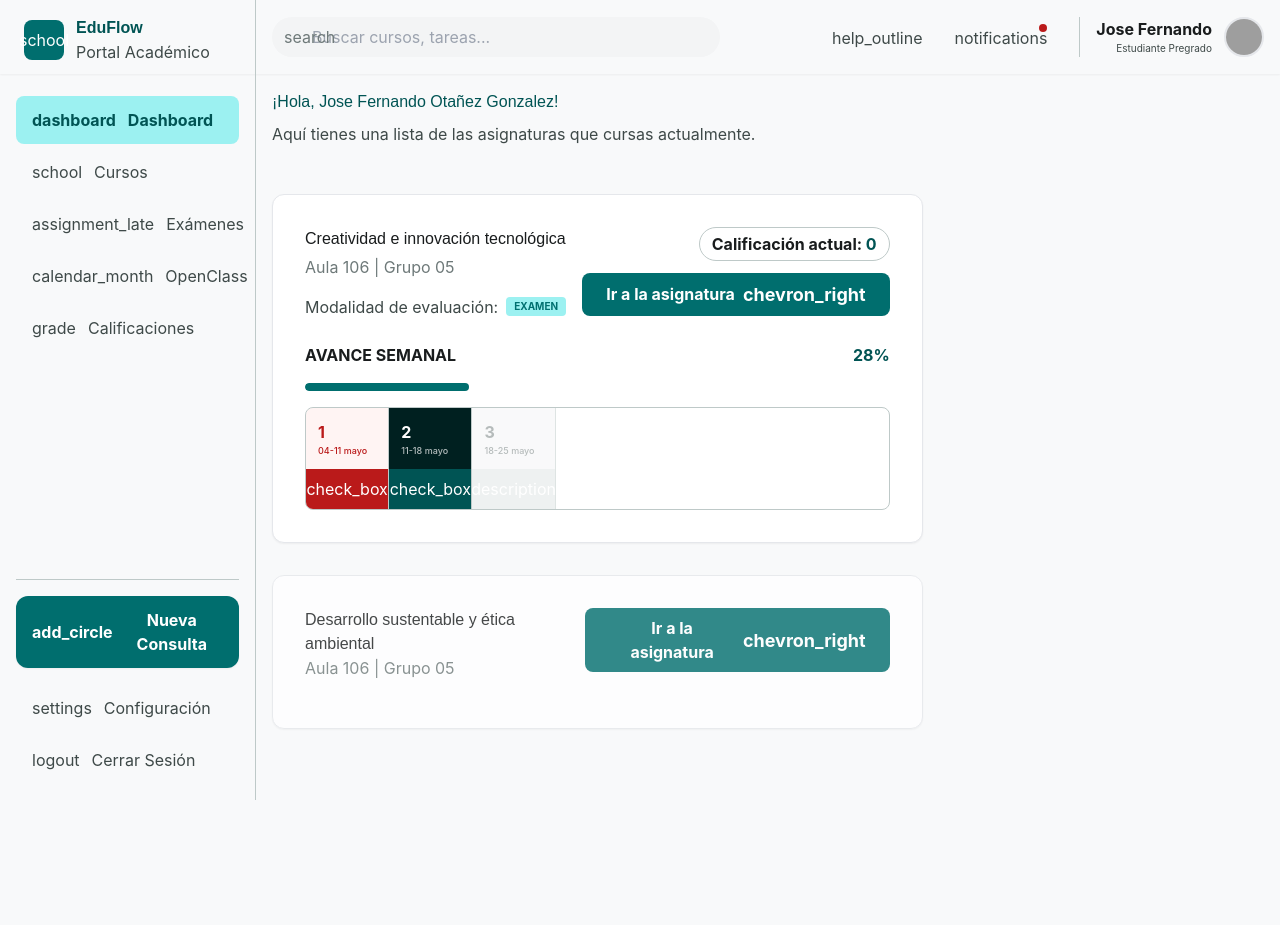
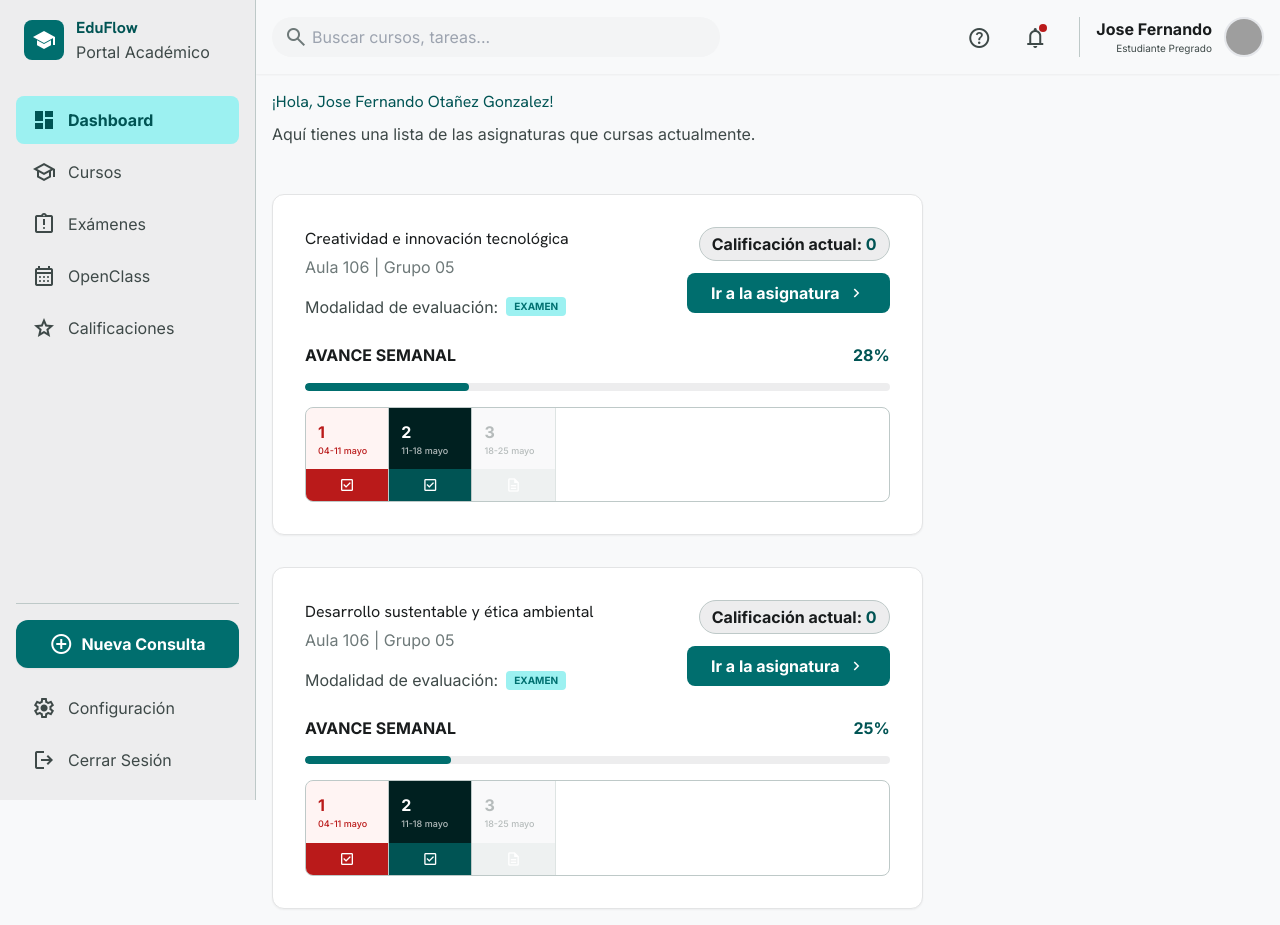
Before and after one commit to OMFER/plataforma-escuela, a React (Vite) app: page / in a window 1280 px wide. Before the commit the page ends 874 px from the top, so only its background shows below. Built offline with nearby package versions, Linux system fonts and the light colour scheme; grey boxes are pictures that could not be loaded.

Commit message:
<hotfix> (Layout) correcciones visualización de layout

```diff
--- a/index.html
+++ b/index.html
@@ -5,6 +5,11 @@
     <link rel="icon" type="image/svg+xml" href="/favicon.svg" />
     <meta name="viewport" content="width=device-width, initial-scale=1.0" />
     <title>plataforma-esc</title>
+    <!-- Fonts & Icons -->
+    <link rel="preconnect" href="https://fonts.googleapis.com">
+    <link rel="preconnect" href="https://fonts.gstatic.com" crossorigin>
+    <link href="https://fonts.googleapis.com/css2?family=Hanken+Grotesk:wght@300;400;500;600;700;800&family=Inter:wght@300;400;500;600;700;800&display=swap" rel="stylesheet">
+    <link rel="stylesheet" href="https://fonts.googleapis.com/css2?family=Material+Symbols+Outlined:opsz,wght,FILL,GRAD@20..48,100..700,0..1,-50..200" />
   </head>
   <body>
     <div id="root"></div>
--- a/src/App.tsx
+++ b/src/App.tsx
@@ -1,4 +1,4 @@
-import { BrowserRouter, Routes, Route } from 'react-router-dom';
+import { BrowserRouter, Routes, Route, Navigate } from 'react-router-dom';
 import { Layout } from './components/layout/Layout';
 import { Dashboard } from './pages/Dashboard';
 import { CourseDetail } from './pages/CourseDetail';
@@ -11,8 +11,11 @@ function App() {
         {/* El Layout envuelve todas las rutas que estén dentro */}
         <Route element={<Layout />}>
           <Route path="/" element={<Dashboard />} />
+          <Route path="/cursos" element={<Dashboard />} />
           <Route path="/curso/:id" element={<CourseDetail />} />
           <Route path="/openclass" element={<OpenClass />} />
+          <Route path="/calificaciones" element={<CourseDetail />} />
+          <Route path="*" element={<Navigate to="/" replace />} />
         </Route>
       </Routes>
     </BrowserRouter>
--- a/src/components/layout/Layout.tsx
+++ b/src/components/layout/Layout.tsx
@@ -7,9 +7,11 @@ export const Layout = () => {
   return (
     <div className="min-h-screen bg-background text-on-surface font-body-lg">
       <Sidebar />
-      <TopNavBar />
-      <div className="pb-16 md:pb-0">
-        <Outlet />
+      <div className="md:pl-64 min-h-screen flex flex-col">
+        <TopNavBar />
+        <div className="flex-1 pb-16 md:pb-0">
+          <Outlet />
+        </div>
       </div>
 
       <BottomNav />
--- a/src/components/layout/TopNavBar.tsx
+++ b/src/components/layout/TopNavBar.tsx
@@ -3,7 +3,7 @@ import { TOPBAR_TEXTS } from '../../constants/texts';
 
 export const TopNavBar = () => {
   return (
-    <header className="sticky top-0 w-full z-30 bg-surface shadow-sm md:pl-64">
+    <header className="sticky top-0 w-full z-30 bg-surface shadow-sm">
       <div className="max-w-[1440px] mx-auto flex justify-between items-center px-gutter py-4">
 
         <div className="hidden md:flex flex-1 max-w-md">
--- a/src/constants/mockData.ts
+++ b/src/constants/mockData.ts
@@ -23,7 +23,10 @@ export const COURSES: Course[] = [
     id: 2,
     title: "Desarrollo sustentable y ética ambiental",
     room: "Aula 106 | Grupo 05",
-    isPrimary: false
+    evaluation: "EXAMEN",
+    grade: 0,
+    progress: 25,
+    isPrimary: true
   }
 ];
 
--- a/src/pages/CourseDetail.tsx
+++ b/src/pages/CourseDetail.tsx
@@ -1,16 +1,15 @@
-import { useParams, Link } from 'react-router-dom';
+import { Link } from 'react-router-dom';
 import { COURSE_TEXTS } from '../constants/texts';
 import { EXAMS_DATA, CURRENT_COURSE } from '../constants/mockData';
 import { ExamsTable } from '../components/course/ExamsTable';
 
 export const CourseDetail = () => {
-  const { id } = useParams();
 
   // Calculamos el porcentaje de progreso general
   const progressPercent = Math.round((CURRENT_COURSE.examsCompleted / CURRENT_COURSE.totalExams) * 100);
 
   return (
-    <main className="md:pl-64 min-h-screen bg-background pb-12">
+    <main className="min-h-screen bg-background pb-12">
       {/* Imagina que aquí arriba está tu <TopNavBar /> */}
 
       <div className="max-w-[1200px] mx-auto px-gutter py-8 space-y-section-gap">
--- a/src/pages/Dashboard.tsx
+++ b/src/pages/Dashboard.tsx
@@ -5,7 +5,7 @@ import { CourseCard } from '../components/dashboard/CourseCard';
 
 export const Dashboard = () => {
   return (
-    <main className="md:pl-64 min-h-screen">
+    <main className="min-h-screen">
       <div className="max-w-[1200px] mx-auto p-gutter space-y-section-gap">
 
         {/* Greeting */}
--- a/tailwind.config.ts
+++ b/tailwind.config.ts
@@ -19,7 +19,9 @@ export default {
         "background": "#f8f9fa",
         "surface": "#f8f9fa",
         "surface-variant": "#e1e3e4",
+        "surface-container": "#ededee",
         "surface-container-low": "#f3f4f5",
+        "surface-container-high": "#e3e4e5",
         "surface-container-highest": "#e1e3e4",
         "surface-container-lowest": "#ffffff",
         "on-surface": "#191c1d",
```
